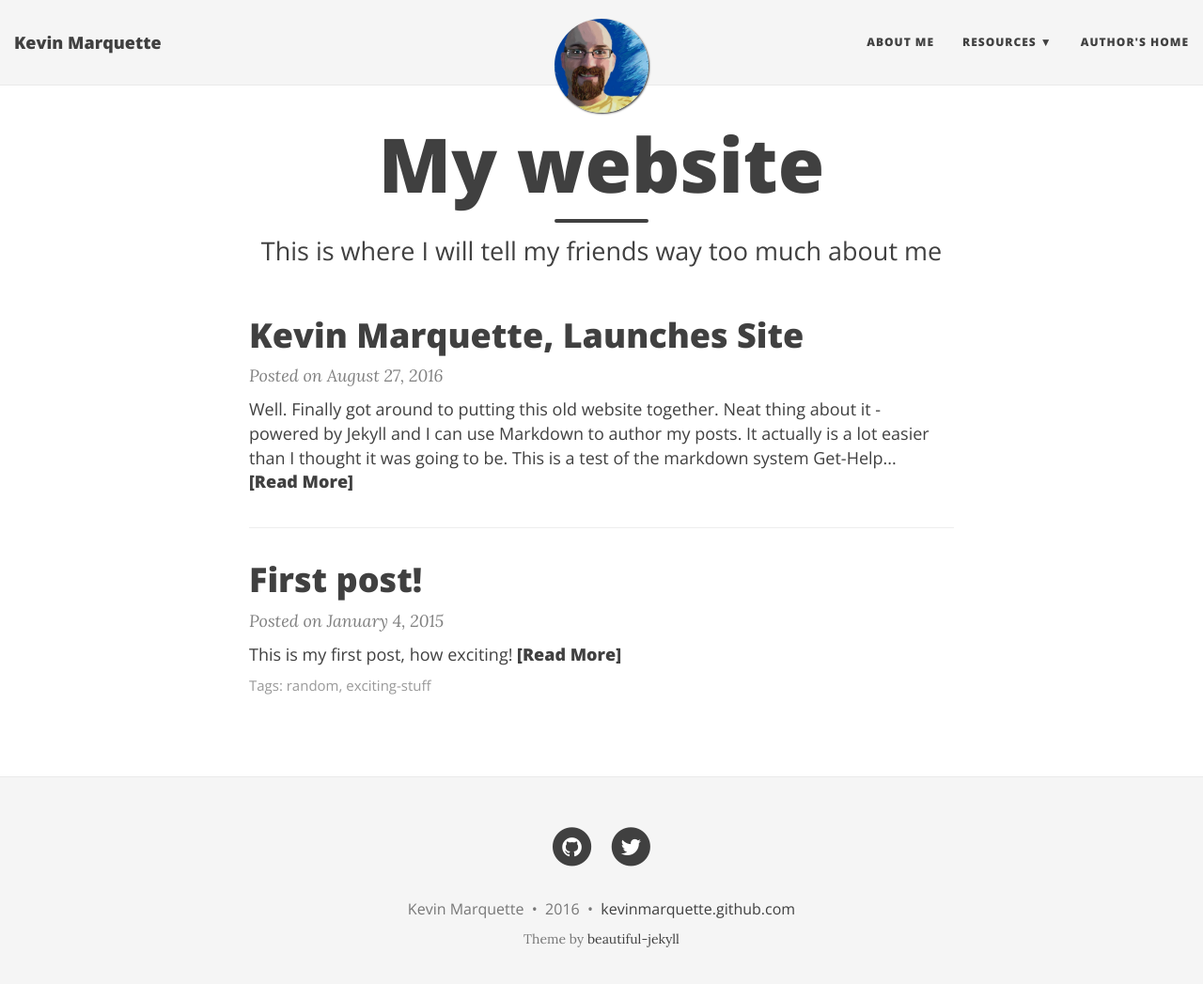
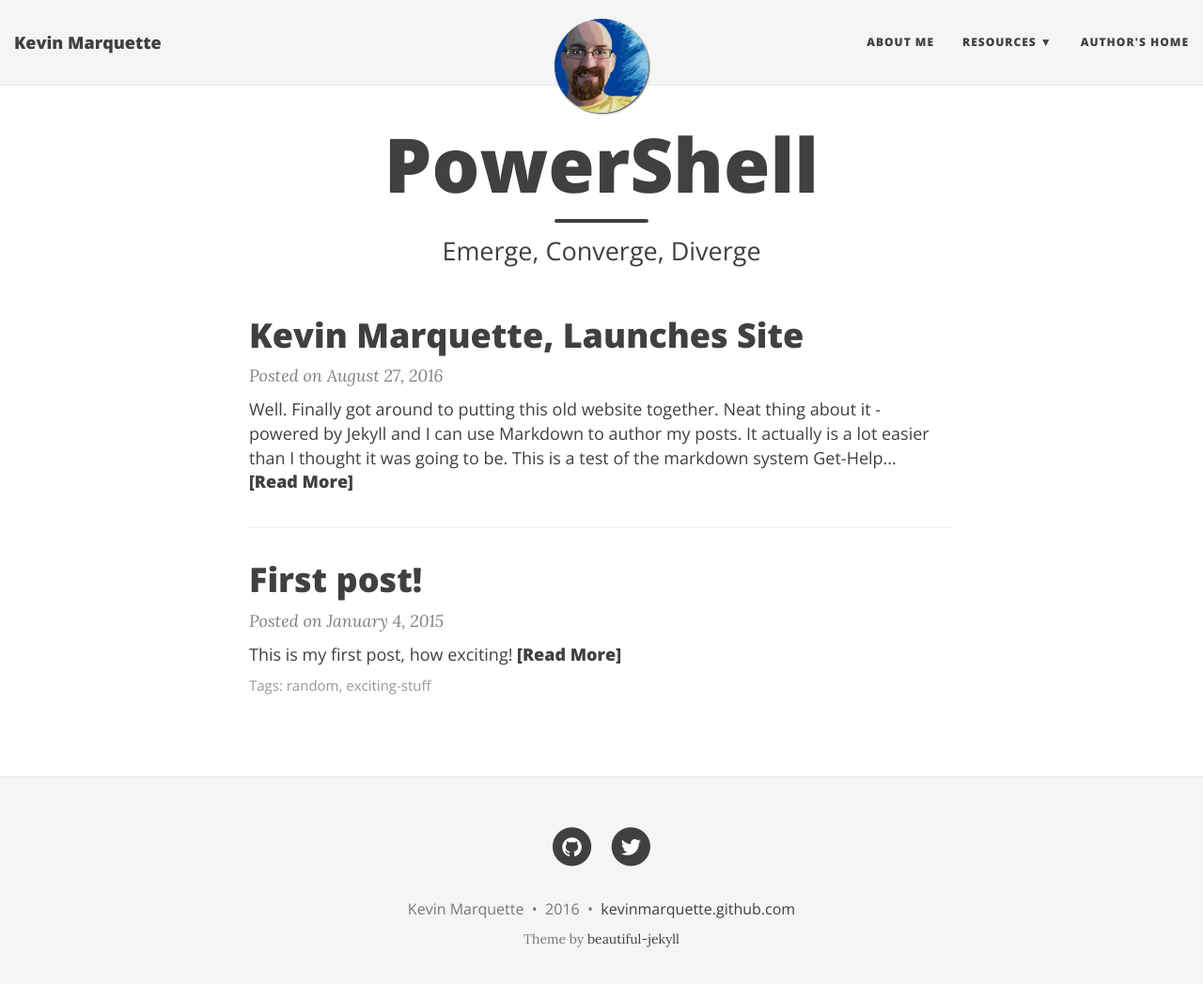
Before and after one commit to KevinMarquette/kevinmarquette.github.io, a Jekyll site: the page built from index.html, in a window 1280 px wide and 1060 px high. Shown: the top 1047 px of the window at 94% size. Built offline with Jekyll 4.4.1, drawn with Linux system fonts in a browser that asks for light colours; nearby versions of some CDN libraries; the list of posts is cut into pages by our own code.

Commit message:
adjusted title

```diff
--- a/index.html
+++ b/index.html
@@ -1,7 +1,7 @@
 ---
 layout: page
-title: My website
-subtitle: This is where I will tell my friends way too much about me
+title: PowerShell
+subtitle: Emerge, Converge, Diverge
 ---
 
 <div class="posts-list">
```
